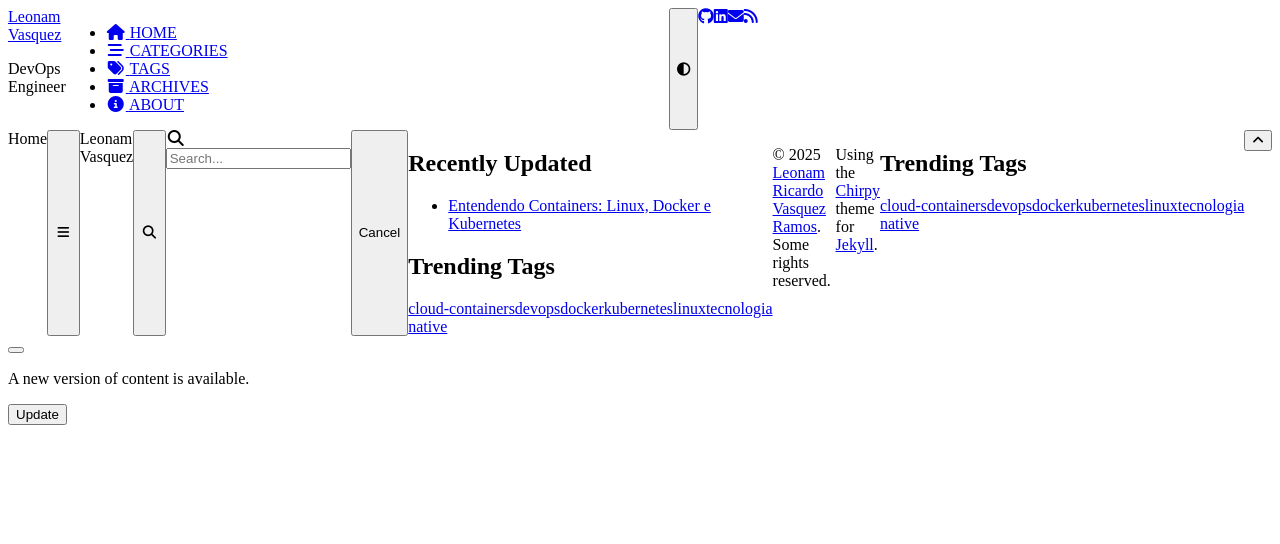
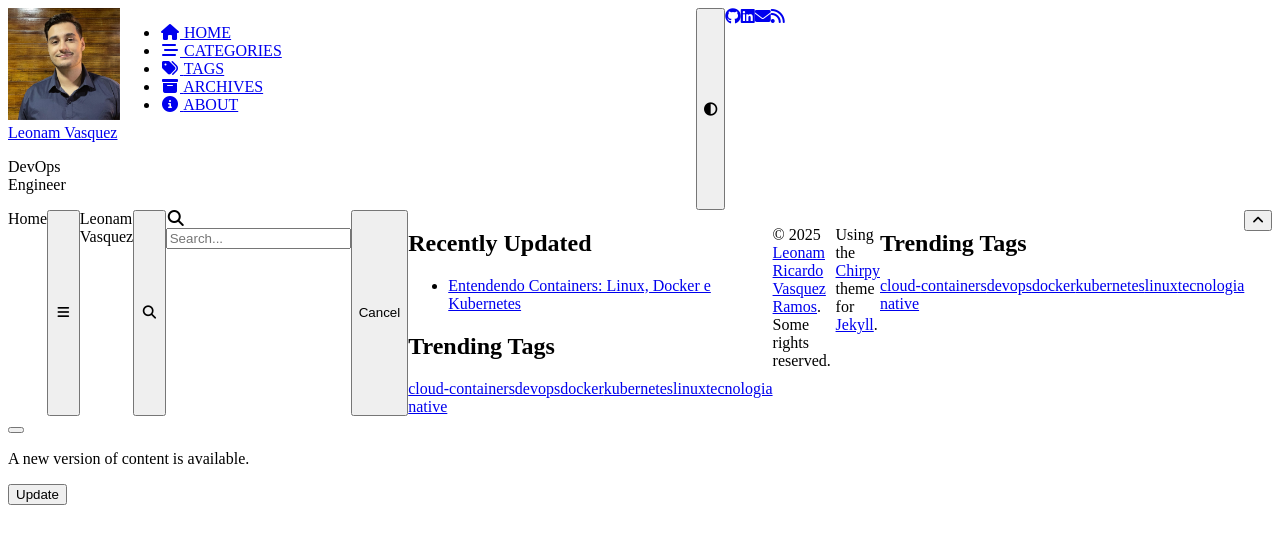
Before and after one commit to leonamvasquez/blog, a Jekyll site: the page built from index.html, in a window 1280 px wide. Shown: the top 544 px of the page. Built offline with Jekyll 4.4.1, drawn with Linux system fonts in a browser that asks for light colours; cached includes are drawn as plain includes.

Commit message:
Replace avatar: add foto.jpeg and remove old image.jpg

```diff
--- a/_config.yml
+++ b/_config.yml
@@ -99,7 +99,7 @@ theme_mode: # [light | dark]
 cdn:
 
 # the avatar on sidebar, support local or CORS resources
-# avatar: "/assets/img/image.jpg"
+avatar: "/assets/img/foto.jpeg"
 
 # The URL of the site-wide social preview image used in SEO `og:image` meta tag.
 # It can be overridden by a customized `page.image` in front matter.
```
Also changed, not shown: assets/img/foto.jpeg (added), assets/img/image.jpg (deleted).
